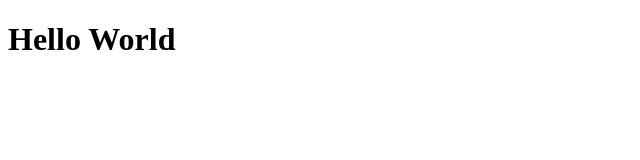
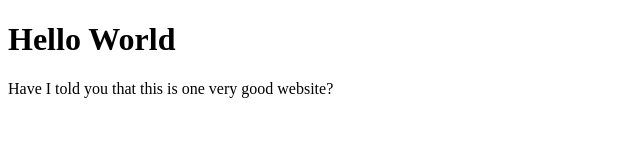
Before and after one commit to Njupa/Very-Good-Website, a plain HTML site: page index.html in a window 1280 px wide. Shown: the whole page, without its empty margins (0-640 px from the left). Drawn offline with Linux system fonts and the light colour scheme.

Commit message:
Reminder that this is one very good website

```diff
--- a/index.html
+++ b/index.html
@@ -9,6 +9,7 @@
   <body>
 
     <h1>Hello World</h1>
+    <p>Have I told you that this is one very good website?</p>
 
   </body>
 
```
